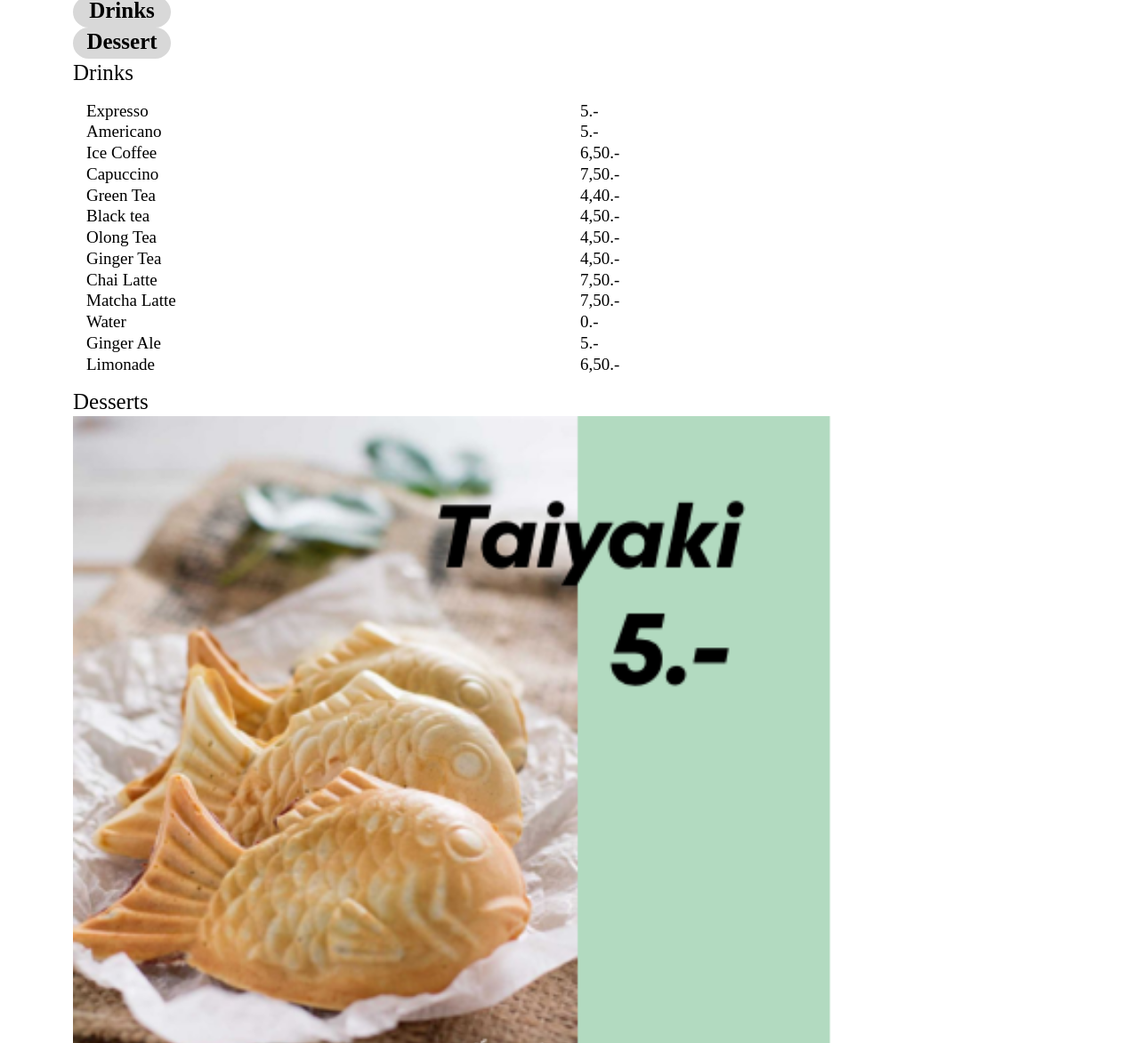
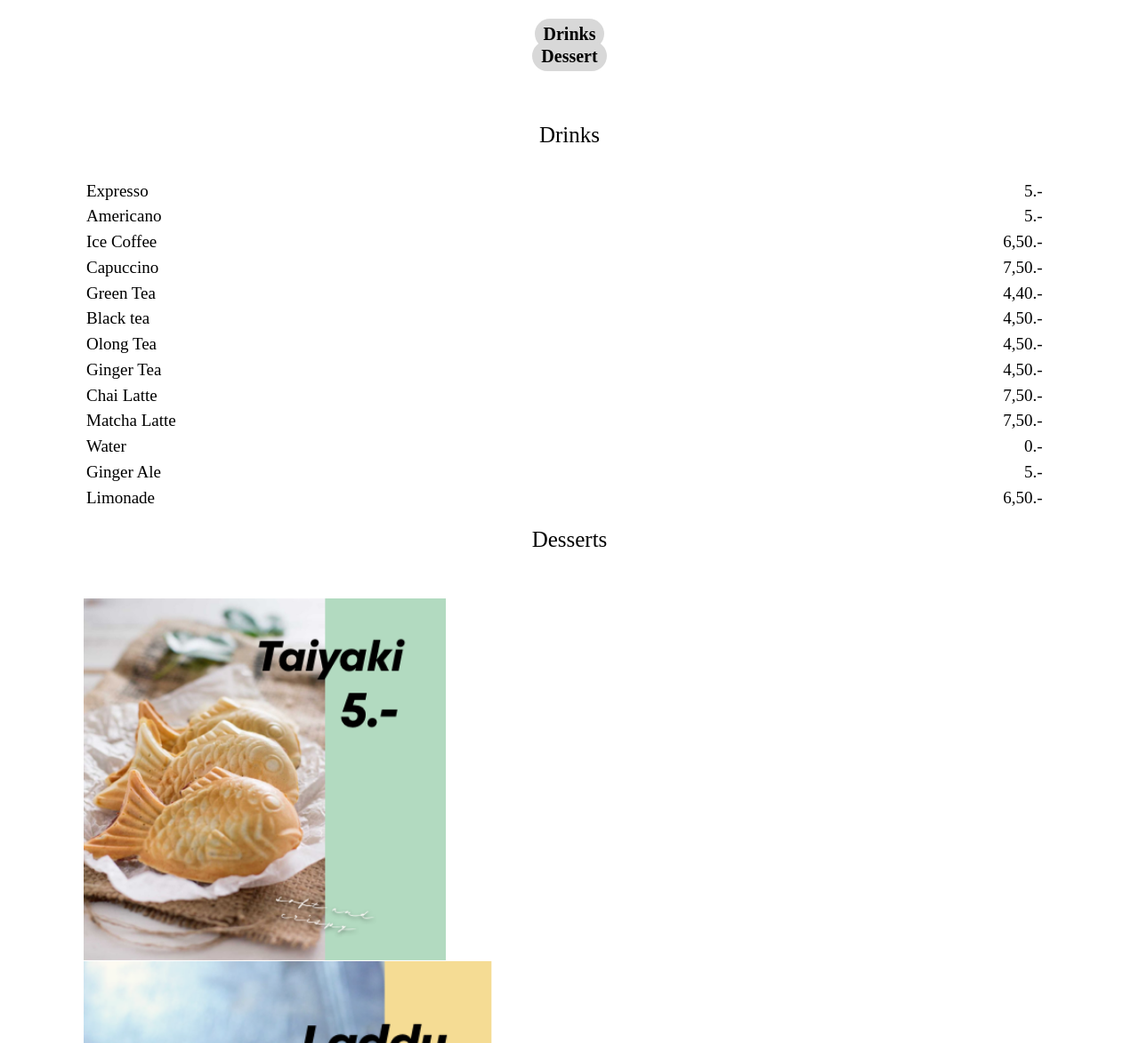
Before and after one commit to anissahquraishi/imd22_anissah_projet_cafe, a website built with Parcel: page src/index.html in a window 1280 px wide. Shown: the part 865-2038 px from the top of the page at 89% size. Built offline with nearby package versions, Linux system fonts and the light colour scheme.

Commit message:
correct desserts and other issues
add desserts in main instead of the footer

```diff
--- a/src/index.html
+++ b/src/index.html
@@ -40,9 +40,10 @@
             <h2 id="Menu">Menu</h2>
           </div>
         </div>
+        <div class="menu-button">
           <div class="row">
             <div class="col-12">
-            <a href="#Drinks" class="button">Drinks</a>
+              <a href="#Drinks" class="button btn1">Drinks</a>
             </div>
           </div>
           <div class="row">
@@ -50,14 +51,15 @@
               <a href="#Dessert" class="button">Dessert</a>
             </div>
           </div>
+        </div>
         <div class="row title">
-          <div class="col-12 menu-title">
+          <div class="col-12 menu-title-drinks">
             <h3 id="Drinks">Drinks</h3>
           </div>
         </div>
         <div class="menu-container">
           <div class="row">
-            <div class="col-6 drink-name">
+            <div class="col-6 col-md-6 drink-name">
               <ul>
                 <li>Expresso</li>
                 <li>Americano</li>
@@ -74,7 +76,7 @@
                 <li>Limonade</li>
               </ul>
             </div>
-            <div class="col-6 drink-price">
+            <div class="col-6 col-md-6 drink-price">
               <ul>
                 <li>5.-</li>
                 <li>5.-</li>
@@ -98,29 +100,30 @@
           <h3 id="Dressert">Desserts</h3>
         </div>
       </div>
-    </main>
-    <footer id="Contact">
       <div class="container">
         <div class="row">
-          <div class="col-12">
-            <img src="../src/img/taiyaki-IMG.png" alt="dessert taiyaki photo">
+          <div class="col-12 col-md-6">
+            <img class="dessert-img" src="../src/img/taiyaki-IMG.png" alt="dessert taiyaki photo">
           </div>
         </div>
         <div class="row">
-          <div class="col-12">
-            <img src="../src/img/ladoo-img.png" alt="dessert ladoo photo">
+          <div class="col-12 col-md-6">
+            <img class="dessert-img" src="../src/img/ladoo-img.png" alt="dessert ladoo photo">
           </div>
         </div>
         <div class="row">
-          <div class="col-12">
-            <img src="../src/img/kacang-img.png" alt="dessert kacang photo">
+          <div class="col-12 col-md-6">
+            <img class="dessert-img" src="../src/img/kacang-img.png" alt="dessert kacang photo">
           </div>
         </div>
         <div class="row">
-          <div class="col-12">
-            <img src="../src/img/brownie-img.png" alt="dessert brownie photo">
+          <div class="col-12 col-md-6">
+            <img class="dessert-img" src="../src/img/brownie-img.png" alt="dessert brownie photo">
           </div>
         </div>
+    </main>
+    <footer id="Contact">
+
 
 
       </div>
--- a/src/scss/main.scss
+++ b/src/scss/main.scss
@@ -34,6 +34,7 @@ a {
 
 .bg-img {
   background-image: url("../img/header-img.png");
+  background-repeat: no-repeat;
 }
 
 img,
@@ -71,22 +72,32 @@ h2 {
   font-weight: 600;
 }
 
+.menu-title {
+  display: flex;
+  justify-content: center;
+  padding-bottom: 30px;
+}
 a {
   text-decoration: none;
   font-family: "Museo Slab";
   font-weight: 600;
-  display: flex;
-  justify-content: center;
 }
 
 h3 {
   font-family: "Museo slab";
   font-size: 25px;
   font-weight: 500;
+  display: flex;
+  justify-content: center;
+  padding-bottom: 20px;
 }
 
 ul {
   list-style: none;
+}
+
+li {
+  padding-bottom: 5px;
 }
 
 .drink-name {
@@ -99,6 +110,10 @@ ul {
   font-size: 19px;
 }
 
+.drink-price li {
+  text-align: right;
+  padding-right: 0.6em;
+}
 .menu-container {
   padding: 15px;
 }
@@ -117,10 +132,34 @@ img {
 .button {
   background: #d8d8d8;
   border-radius: 25px;
-  font-size: 25px;
-  width: 110px;
-  height: 35px;
+  font-size: 20px;
+  padding: 6px 10px;
+  justify-content: space-between;
+  margin-bottom: 20px;
 }
+
+.menu-button {
+  display: flex;
+  justify-content: center;
+  flex-wrap: nowrap;
+  flex-direction: column;
+  align-items: center;
+  justify-content: space-between;
+}
+
+.dessert-img {
+  max-width: 100%px;
+}
+
+.menu-container col-md-2 {
+  display: flex;
+  justify-content: center;
+}
+
+.menu-title-drinks {
+  padding-top: 60px;
+}
+
 /* ====================================
 // base rules
 // ==================================== */
```
Lines whose indentation alone changed are shown as unchanged.
